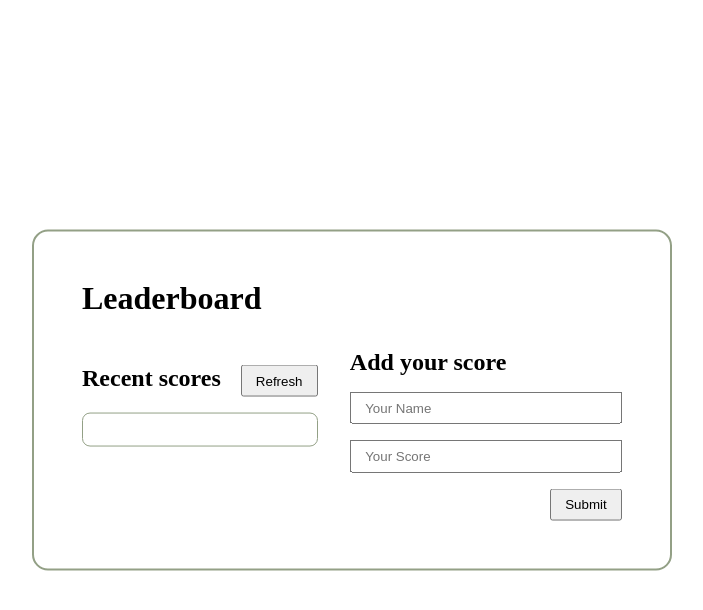
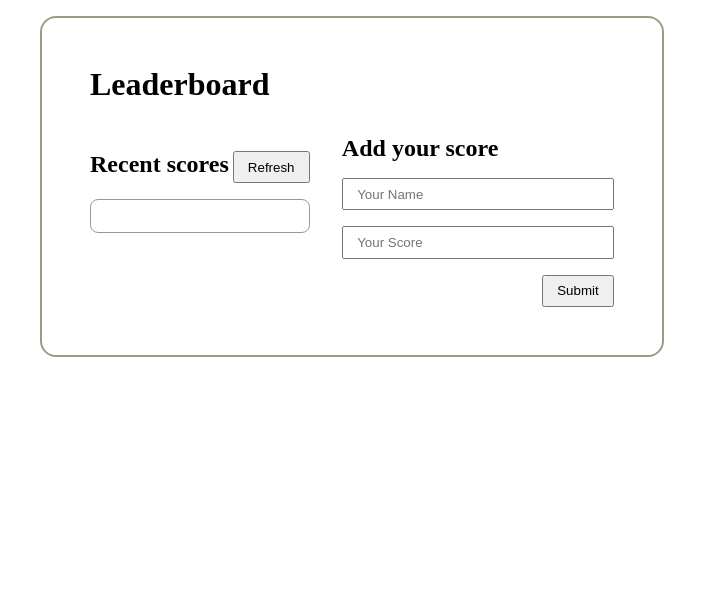
Before and after one commit to akezeth/Leaderboard, a website built with webpack: page src/index.html in a window 1280 px wide. Shown: the whole page, without its empty margins (288-991 px from the left). Built offline with nearby package versions, Linux system fonts and the light colour scheme.

Commit message:
Update style.css

```diff
--- a/src/style.css
+++ b/src/style.css
@@ -14,11 +14,8 @@ body {
 }
 
 .container {
-  position: absolute;
-  top: 50%;
-  left: 50%;
-  transform: translate(-50%, -50%);
   max-width: 50%;
+  margin: auto;
   border: 2px solid rgb(147, 160, 134);
   border-radius: 1em;
   padding: 3em;
```
